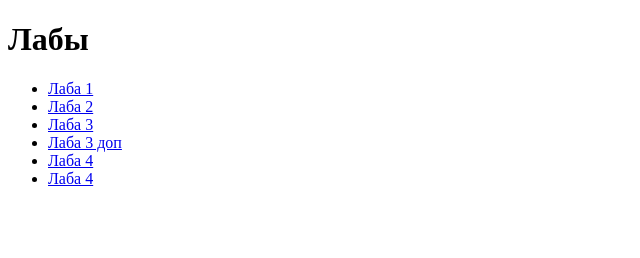
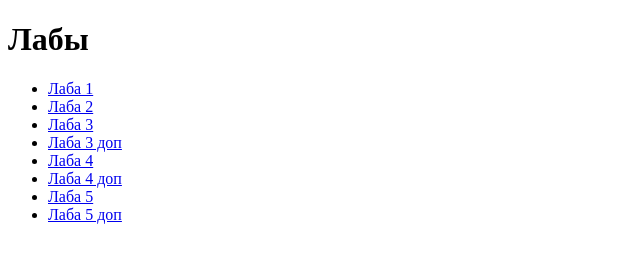
Before and after one commit to anyta05/EVT, a plain HTML site: page index.html in a window 1280 px wide. Shown: the whole page, without its empty margins (0-640 px from the left). Drawn offline with Linux system fonts and the light colour scheme.

Commit message:
Update index.html

```diff
--- a/index.html
+++ b/index.html
@@ -13,7 +13,9 @@
     <li><a href = "laba3/EVT_lab7.html">Лаба 3 </a></li>
     <li><a href = "lab3-dop/index.html">Лаба 3 доп </a></li>
      <li><a href = "laba4/EVT_lab8.html">Лаба 4 </a></li>
-     <li><a href = "laba4-dop/LABA4-DOP.html">Лаба 4 </a></li>
+     <li><a href = "laba4-dop/index.html">Лаба 4 доп</a></li>
+     <li><a href = "laba5/EVT_lab9.html">Лаба 5 </a></li>
+     <li><a href = "laba5-dop/index.html">Лаба 5 доп </a></li>
   </ul>
  </body>
 </html>
```
